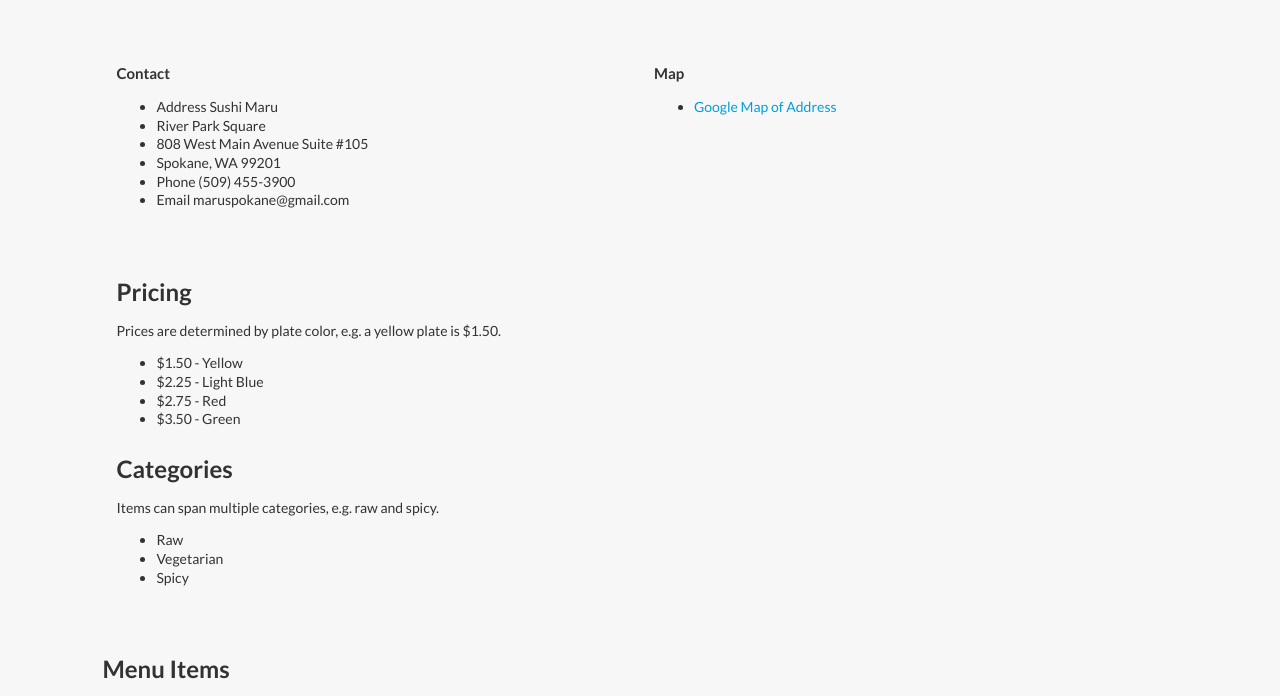
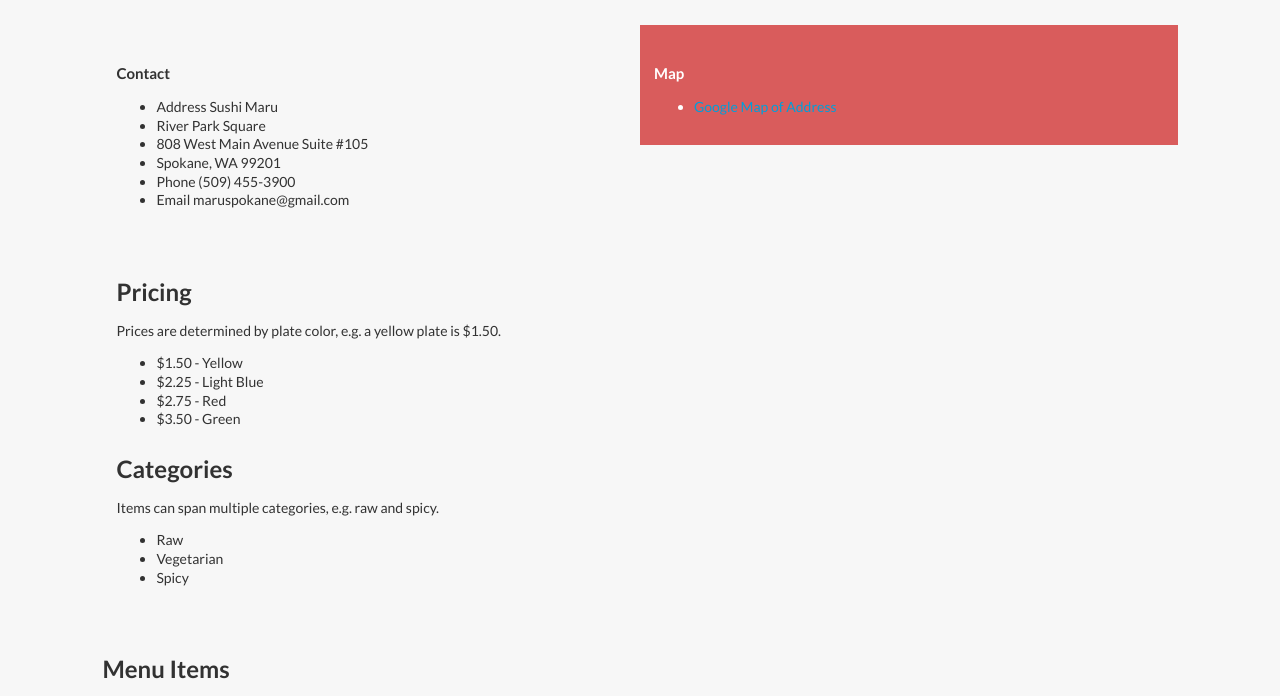
Before and after one commit to vtauvela/rwd-practice, a plain HTML site: page index.html in a window 1280 px wide. Shown: the part 64-760 px from the top of the page. Drawn offline with nearby package versions, Linux system fonts and the light colour scheme.

Commit message:
Version 2

```diff
--- a/index.html
+++ b/index.html
@@ -16,13 +16,14 @@
 
 <body>
 
-<div class="ui grid page">
+<div class="ui grid page stackable">
 <!-- Header -->
       <header class="sixteen wide column">
       <h1>Sushi Maru </h1>
       </header>
 <!-- Contact -->
-      <section class="eight wide column">
+<!-- http://semantic-ui.com/elements/label.html -->
+      <section class="eight wide column" id="contact">
       <h4>Contact</h4>
       <ul>
         <li>Address Sushi Maru</li>
@@ -36,7 +37,7 @@
 
 <!-- Map -->
 
-      <section class="eight wide column">
+      <section class="eight wide column red" id="map">
       <h4>Map</h4>
       <ul>
         <li><a href="https://goo.gl/maps/wGXZR">Google Map of Address</a></li>
```
